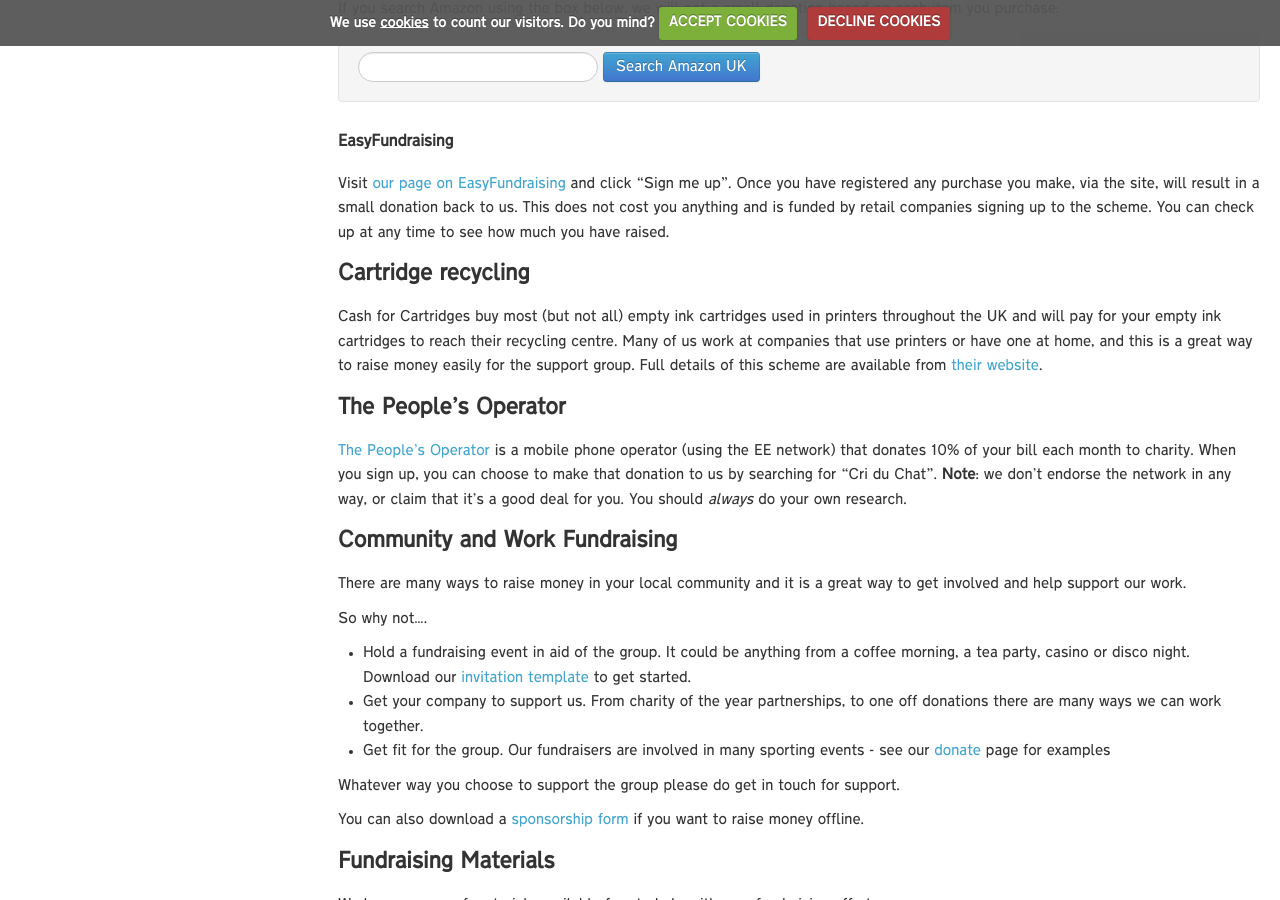
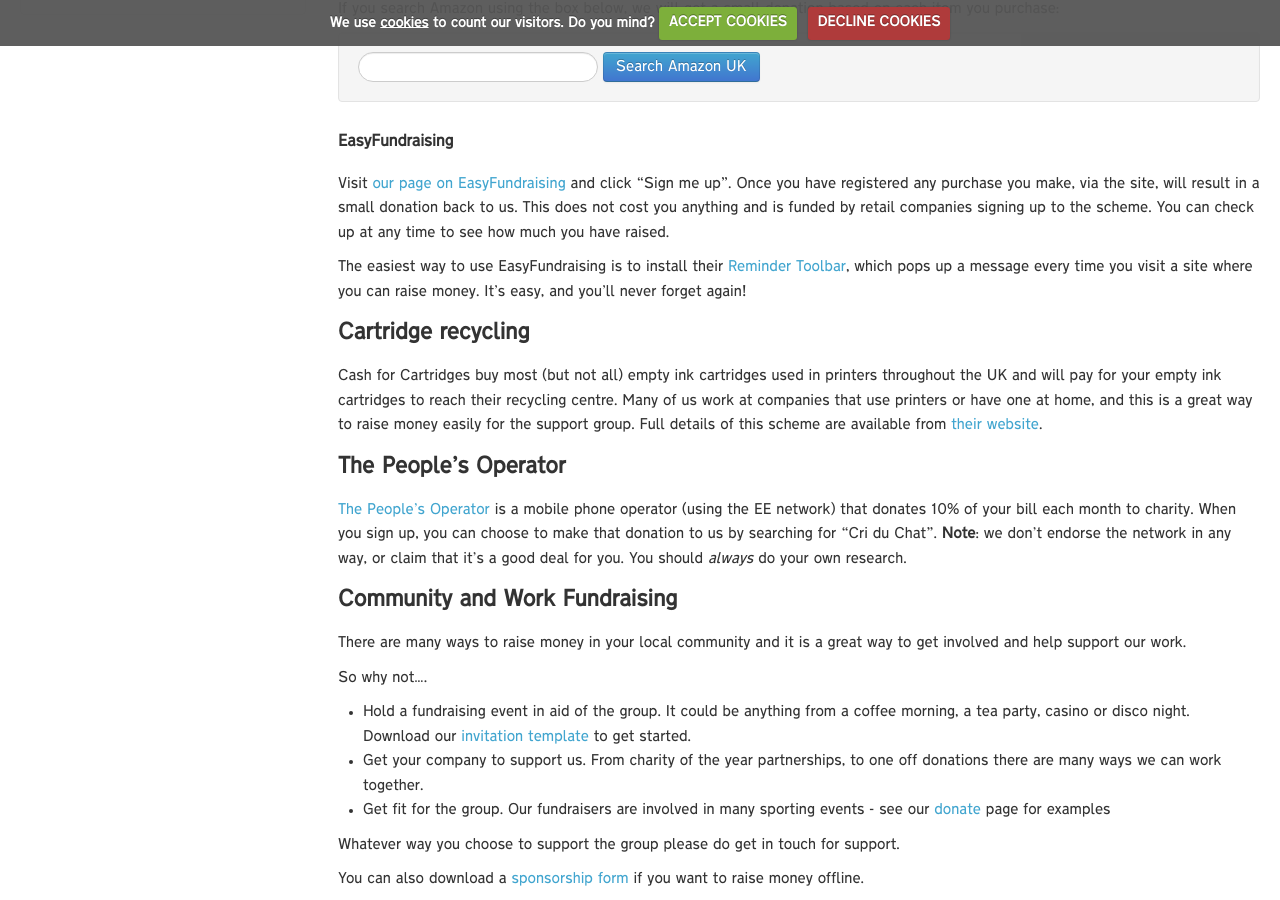
Before and after one commit to lucyjanetetlow/cdcssg.github.io, a Jekyll site: the page built from fundraising/ideas.md, in a window 1280 px wide and 900 px high, scrolled down 304 px. Built offline with Jekyll 4.4.1, drawn with Linux system fonts in a browser that asks for light colours; nearby versions of some CDN libraries.

Commit message:
add easyfundraiing reminder toolbar link

```diff
--- a/fundraising/ideas.md
+++ b/fundraising/ideas.md
@@ -22,6 +22,8 @@
 Visit [our page on EasyFundraising](http://www.easyfundraising.org.uk/causes/cdcssg) and click "Sign me up".
 Once you have registered any purchase you make, via the site, will result in a small donation back to us. This does not cost you anything and is funded by retail companies signing up to the scheme.
 You can check up at any time to see how much you have raised.
+
+The easiest way to use EasyFundraising is to install their [Reminder Toolbar](https://new.easyfundraising.org.uk/donation-reminder/toolbar-install/), which pops up a message every time you visit a site where you can raise money. It's easy, and you'll never forget again!
 
 ## Cartridge recycling
 
```
